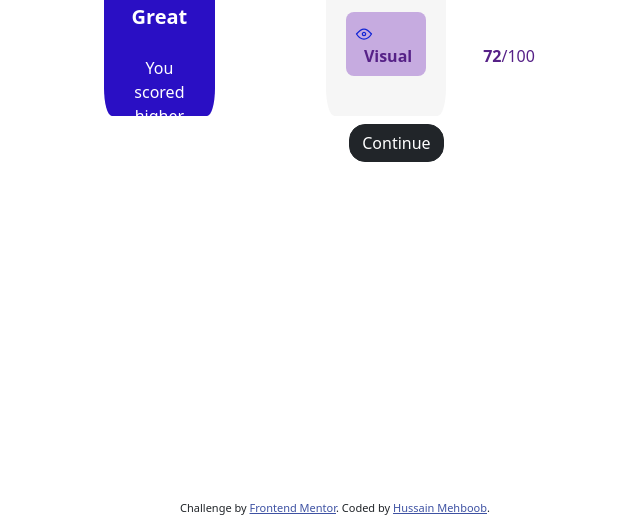
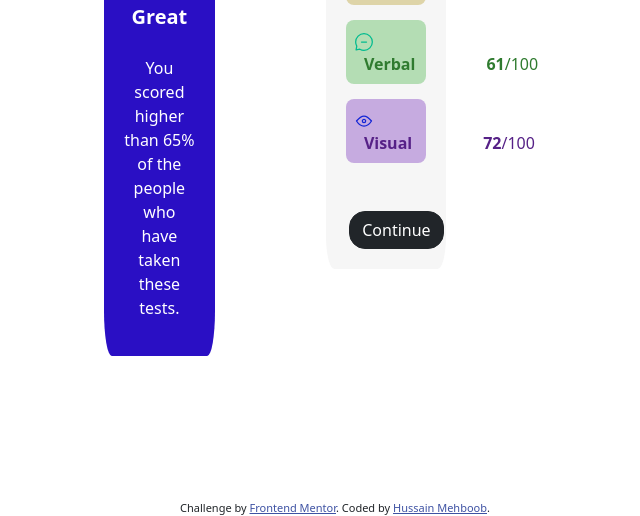
Before and after one commit to hussaiinkhan/Result-Summary-component, a plain HTML site: page index.html in a window 1280 px wide. Shown: the part 284-800 px from the top of the page, without its empty margins (305-945 px from the left). Drawn offline with nearby package versions, Linux system fonts and the light colour scheme.

Commit message:
Update style.css

```diff
--- a/style.css
+++ b/style.css
@@ -15,16 +15,13 @@
     background-color: rgb(42, 15, 196);
     padding: 20px;
     border-radius: 7%;
-    width: 270px;
-    height: 400px;
     text-align: center;
 }
 .white{
     background-color: rgb(246, 246, 246);
     padding: 20px;
     border-radius: 7%;
-    width: 270px;
-    height: 400px;
+
 
 }
 
```
